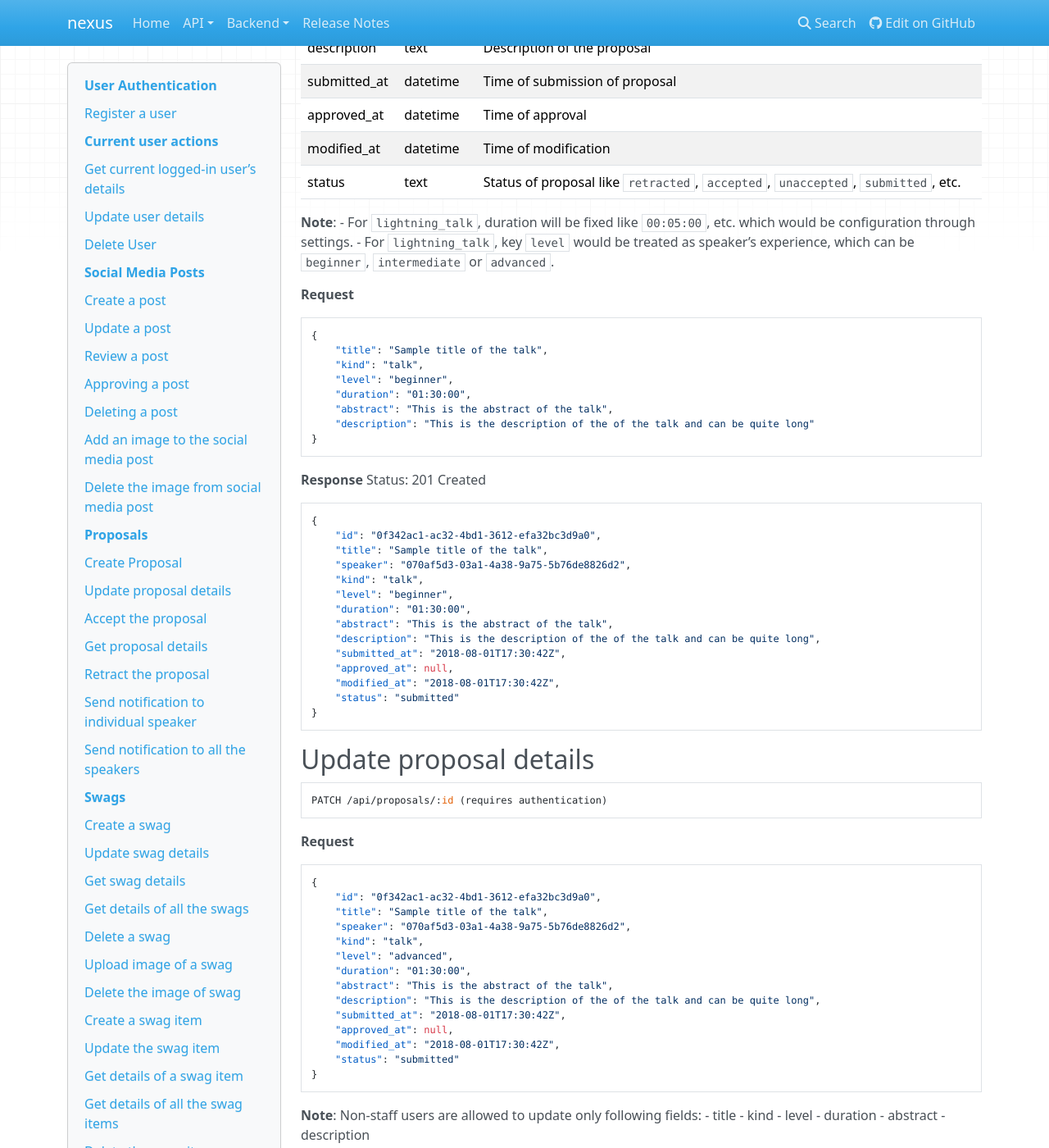
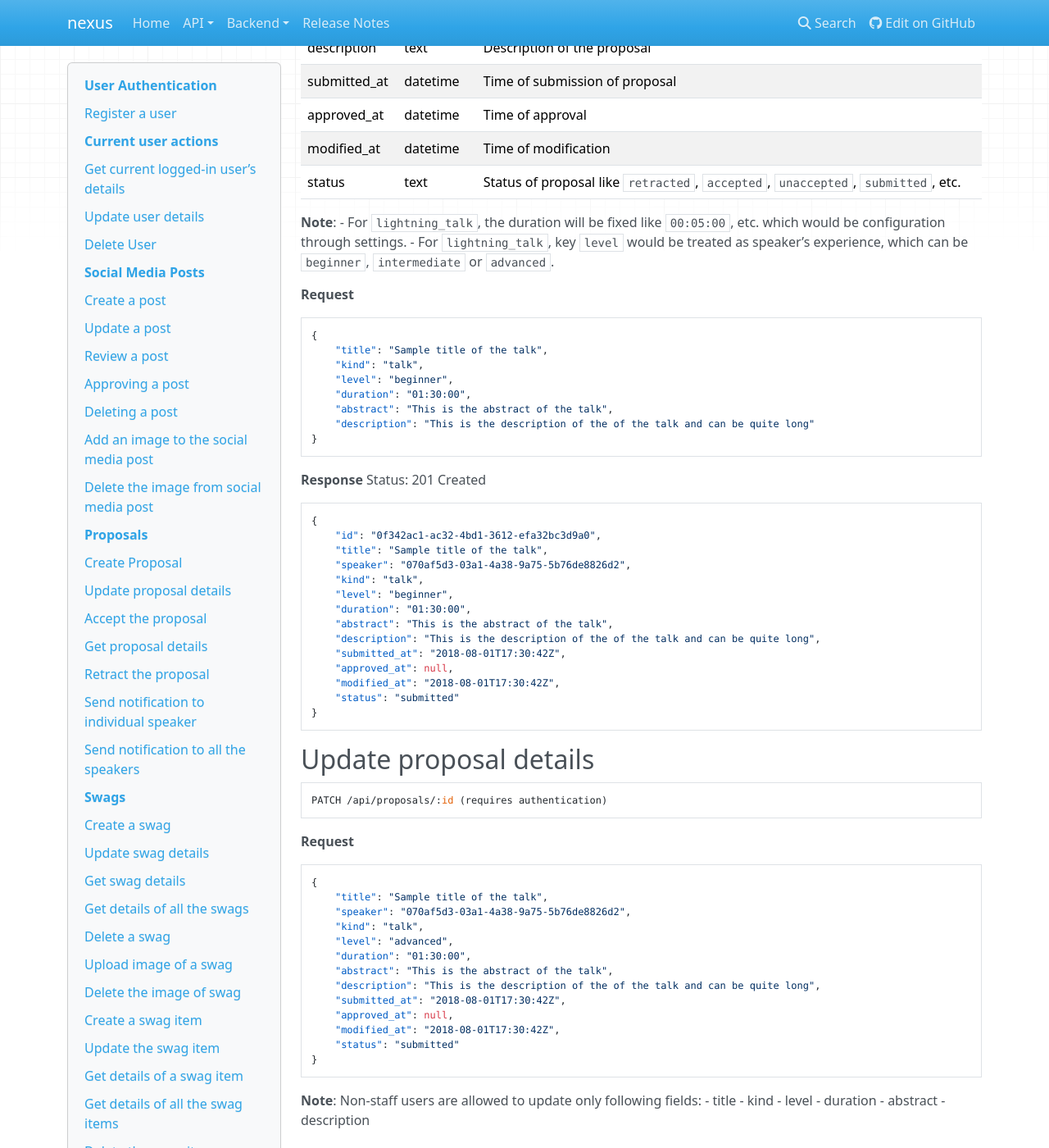
Before and after one commit to CuriousLearner/nexus, an MkDocs documentation site: the page built from docs/api/proposed_endpoints.md, in a window 1280 px wide and 1400 px high, scrolled down 8257 px. Shown: the whole window at 82% size. Built offline with MkDocs 1.6.1, drawn with Linux system fonts in a browser that asks for light colours; nearby versions of some CDN libraries; some of the changed text lies outside the part shown.

Commit message:
Apply changes suggested in the review

````diff
--- a/docs/api/proposed_endpoints.md
+++ b/docs/api/proposed_endpoints.md
@@ -368,7 +368,7 @@
 status             | text          | Status of proposal like `retracted`, `accepted`, `unaccepted`, `submitted`, etc.
 
 __Note__:
-- For `lightning_talk`, duration will be fixed like `00:05:00`, etc. which would be configuration through settings.
+- For `lightning_talk`, the duration will be fixed like `00:05:00`, etc. which would be configuration through settings.
 - For `lightning_talk`, key `level` would be treated as speaker's experience, which can be `beginner`, `intermediate` or `advanced`.
 
 **Request**
@@ -411,7 +411,6 @@
 **Request**
 ```json
 {
-    "id": "0f342ac1-ac32-4bd1-3612-efa32bc3d9a0",
     "title": "Sample title of the talk",
     "speaker": "070af5d3-03a1-4a38-9a75-5b76de8826d2",
     "kind": "talk",
@@ -615,7 +614,6 @@
 **Request**
 ```json
 {
-    "id": "0f342ac1-ac32-4bd1-3612-efa32bc3d9a0",
     "item": "12abcff0-bcbc-01fc-abcd-01012bc4e0b1",
     "description": "sponsered by someone else",
     "image": null,
@@ -780,7 +778,6 @@
 **Request**
 ```json
 {
-    "id": "0f342ac1-ac32-4bd1-3612-efa32bc3d9a0",
     "name": "mug",
     "created_at": "2018-08-01T17:30:41",
     "modified_at": "2018-08-01T17:30:41"
````
Also changed, not shown: other parts of docs/api/proposed_endpoints.md (+2 -2 lines).
